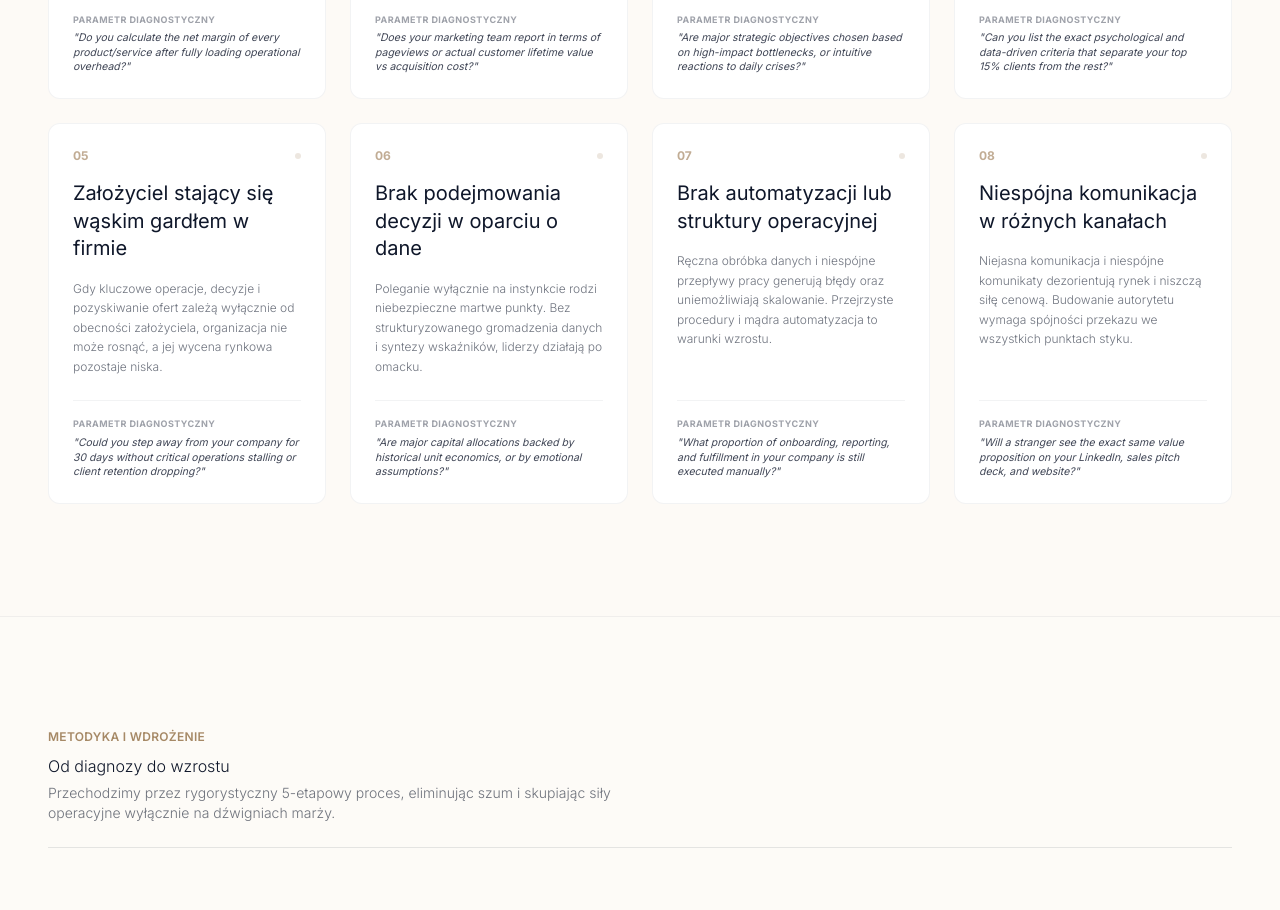
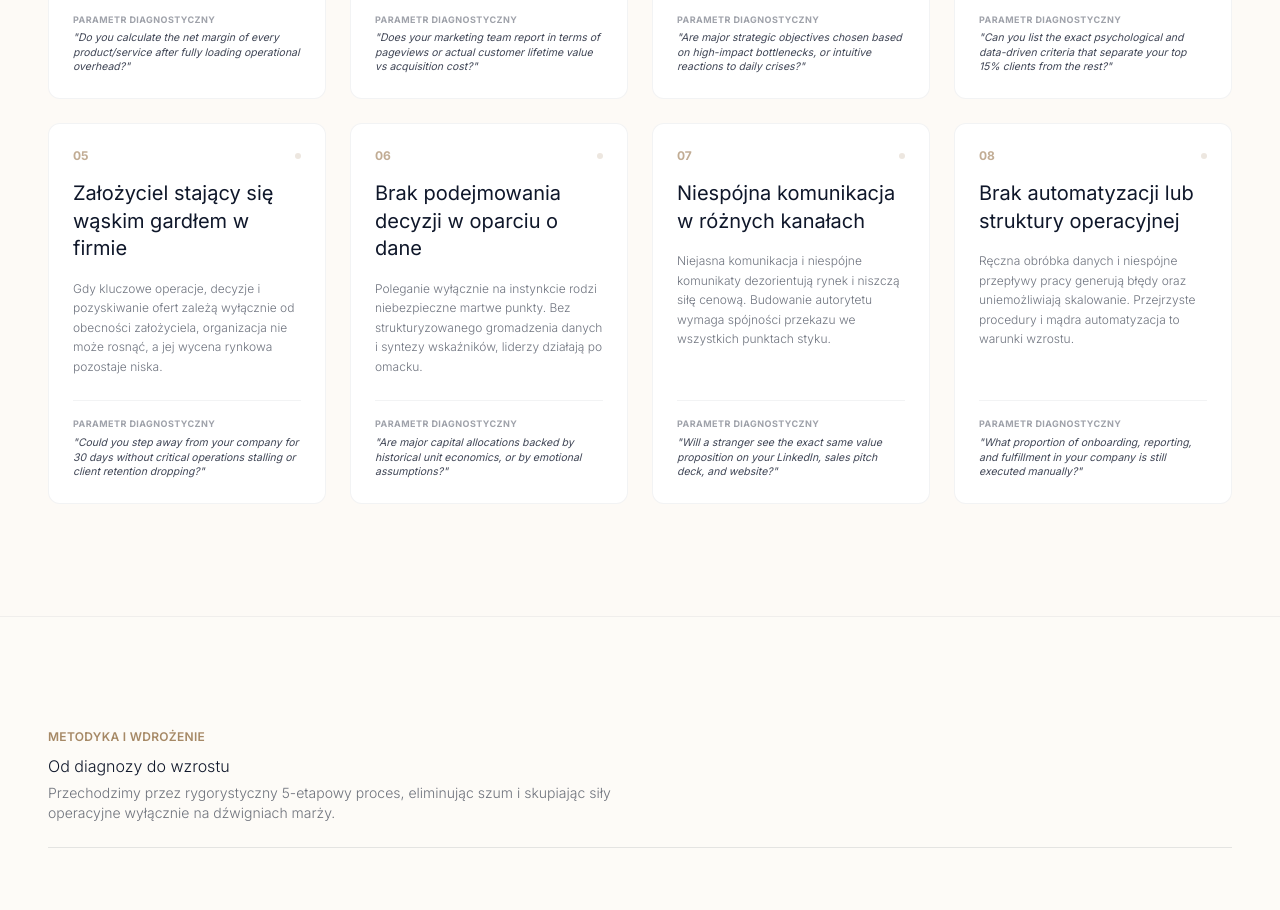
Before and after one commit to ewa-cell/premiumbc, a React (Vite) app: page / in a window 1280 px wide. Shown: the part 1360-2270 px from the top of the page. Built offline with nearby package versions, Linux system fonts and the light colour scheme.

Commit message:
Swap cards 07 and 08 order

```diff
--- a/src/data.ts
+++ b/src/data.ts
@@ -82,22 +82,22 @@ export const problemCards: ProblemCard[] = [
     diagnosticMetric: "Are major capital allocations backed by historical unit economics, or by emotional assumptions?"
   },
   {
+    id: "inconsistent-comms",
+    number: "07",
+    titleEn: "Inconsistent communication across channels",
+    titlePl: "Niespójna komunikacja w różnych kanałach",
+    descriptionEn: "Vague positioning and inconsistent messaging confuse prospective clients and erode pricing authority. Market authority demands absolute alignment across physical and digital touchpoints.",
+    descriptionPl: "Niejasna komunikacja i niespójne komunikaty dezorientują rynek i niszczą siłę cenową. Budowanie autorytetu wymaga spójności przekazu we wszystkich punktach styku.",
+    diagnosticMetric: "Will a stranger see the exact same value proposition on your LinkedIn, sales pitch deck, and website?"
+  },
+  {
     id: "automation-lack",
-    number: "07",
+    number: "08",
     titleEn: "No automation or operational structure",
     titlePl: "Brak automatyzacji lub struktury operacyjnej",
     descriptionEn: "Repetitive manual work and unstructured workflows breed human errors and limit scalability. Standardized operating procedures combined with tech triggers unlock growth capacity.",
     descriptionPl: "Ręczna obróbka danych i niespójne przepływy pracy generują błędy oraz uniemożliwiają skalowanie. Przejrzyste procedury i mądra automatyzacja to warunki wzrostu.",
     diagnosticMetric: "What proportion of onboarding, reporting, and fulfillment in your company is still executed manually?"
-  },
-  {
-    id: "inconsistent-comms",
-    number: "08",
-    titleEn: "Inconsistent communication across channels",
-    titlePl: "Niespójna komunikacja w różnych kanałach",
-    descriptionEn: "Vague positioning and inconsistent messaging confuse prospective clients and erode pricing authority. Market authority demands absolute alignment across physical and digital touchpoints.",
-    descriptionPl: "Niejasna komunikacja i niespójne komunikaty dezorientują rynek i niszczą siłę cenową. Budowanie autorytetu wymaga spójności przekazu we wszystkich punktach styku.",
-    diagnosticMetric: "Will a stranger see the exact same value proposition on your LinkedIn, sales pitch deck, and website?"
   }
 ];
 
```
